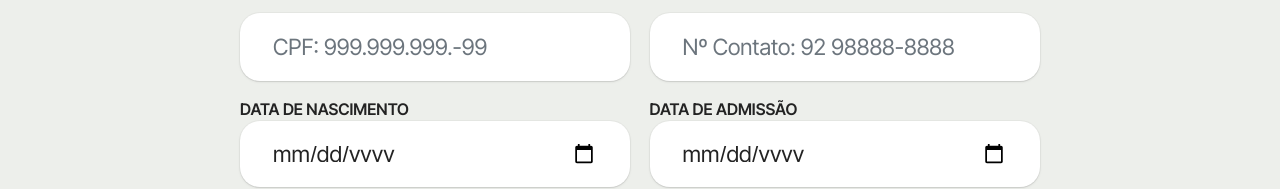
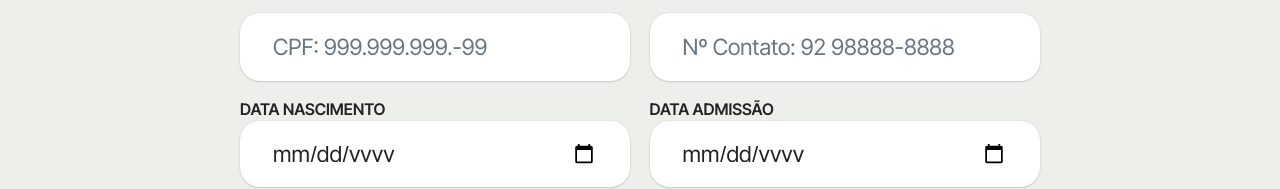
Before and after one commit to nixon-teck/shs.financeira, a plain HTML site: page index.html in a window 1280 px wide. Shown: the part 1936-2125 px from the top of the page. Drawn offline with Linux system fonts and the light colour scheme; files whose address does not match are found by name.

Commit message:
Alinhamento de datas

```diff
--- a/index.html
+++ b/index.html
@@ -290,11 +290,11 @@
                                     placeholder="Nº Contato: 92 98888-8888">
                             </div>
                             <div class="mb-3 col-6">
-                                <div class="label" style = "font-weight: 600; text-transform: uppercase;">Data de Nascimento</div>
+                                <div class="label" style = "font-weight: 600; text-transform: uppercase;">Data Nascimento</div>
                                 <input type="date" class="form-control" id="DataNascimentoTrabalhador">
                             </div>
                             <div class="mb-3 col-6">
-                                <div class="label" style = "font-weight:600; text-transform: uppercase;">Data de Admissão</div>
+                                <div class="label" style = "font-weight:600; text-transform: uppercase;">Data Admissão</div>
                                 <input type="date" class="form-control" id="DataAdmissaoTrabalhador">
                             </div>
                         </div>
```
